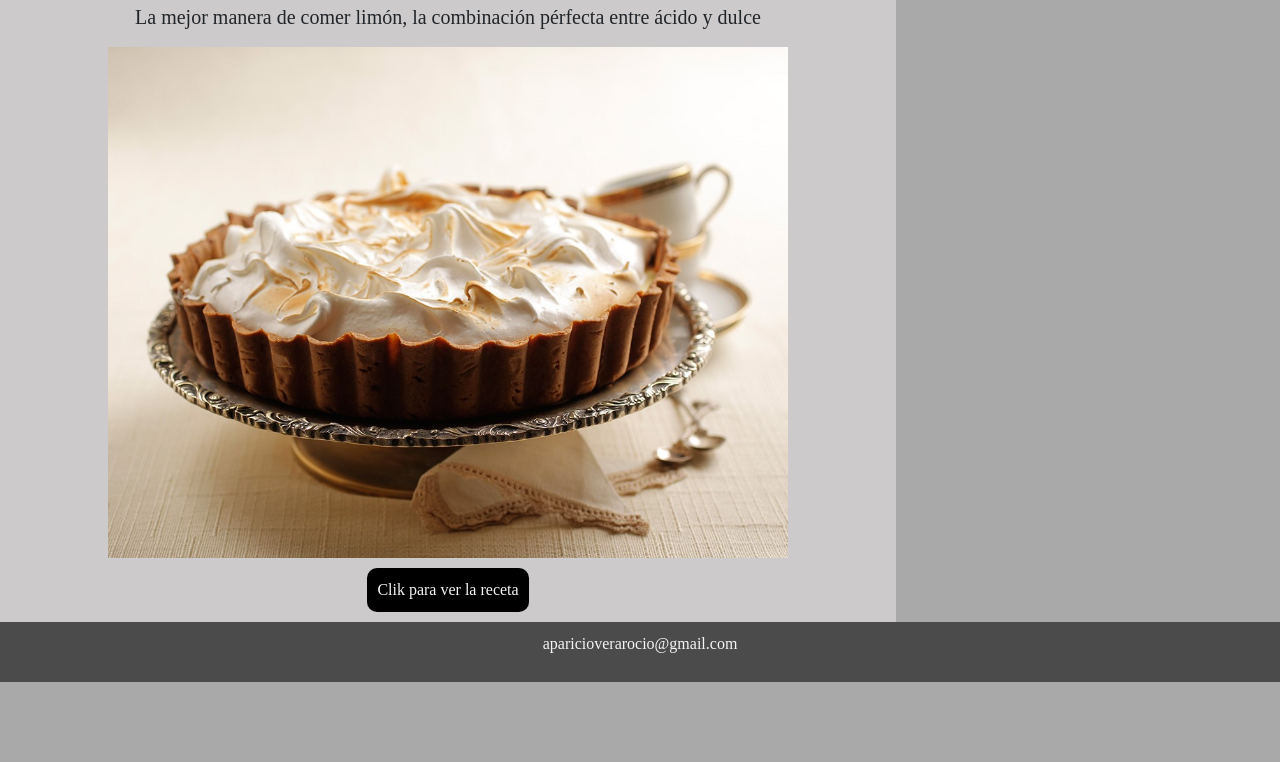
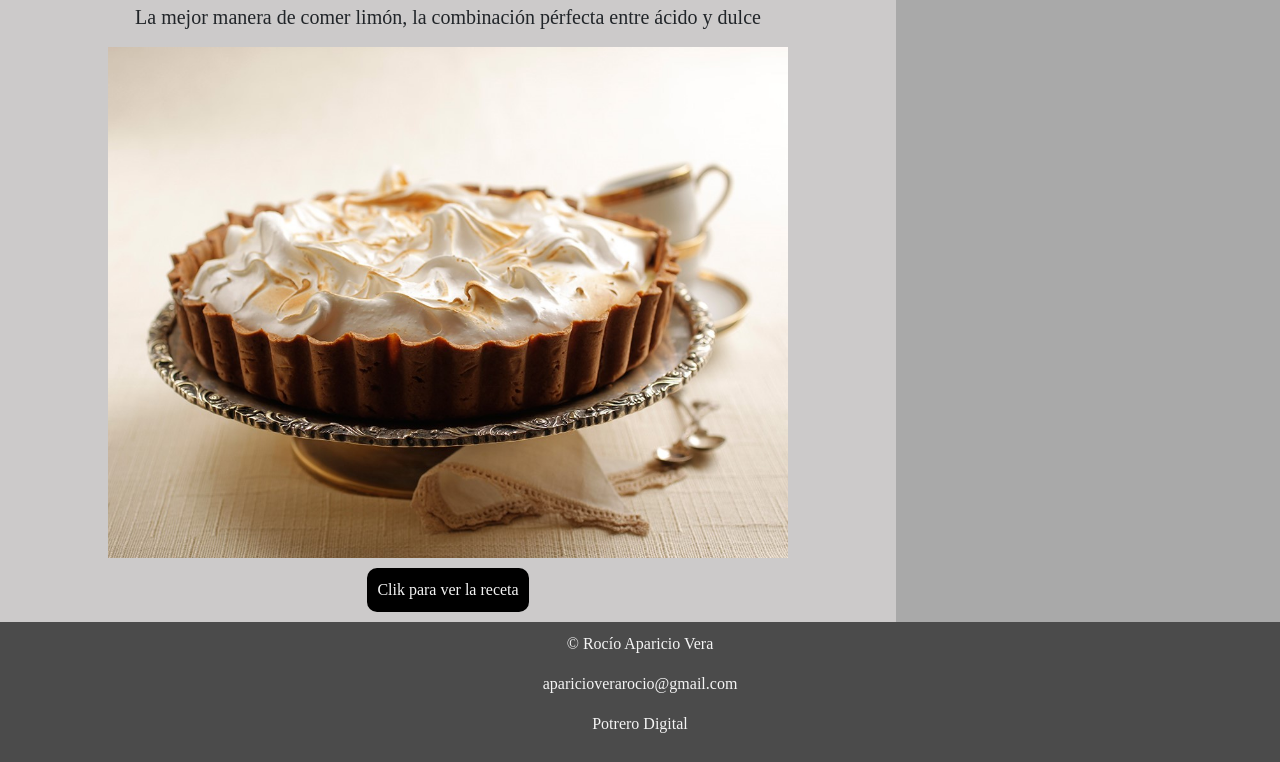
Before and after one commit to roavera/PotreroDigital, a plain HTML site: page index.html in a window 1280 px wide. Shown: the part 1599-2361 px from the top of the page. Before the commit the page ends 2281 px from the top, so only its background shows below. Drawn offline with nearby package versions, Linux system fonts and the light colour scheme; a web font is replaced by a local one.

Commit message:
Update index.html

```diff
--- a/index.html
+++ b/index.html
@@ -120,9 +120,11 @@
     </div>
 
     <footer>
-        <p>
-            aparicioverarocio@gmail.com
-        </p>
+
+        <p> &copy; Rocío Aparicio Vera </p>
+        <p> aparicioverarocio@gmail.com</p>
+        <p> Potrero Digital</p>
+
     </footer>
 
 
```
